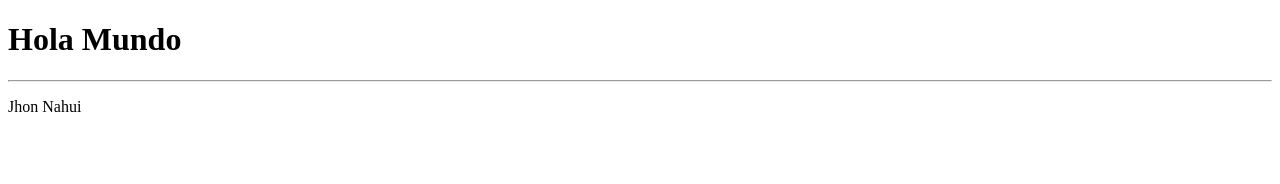
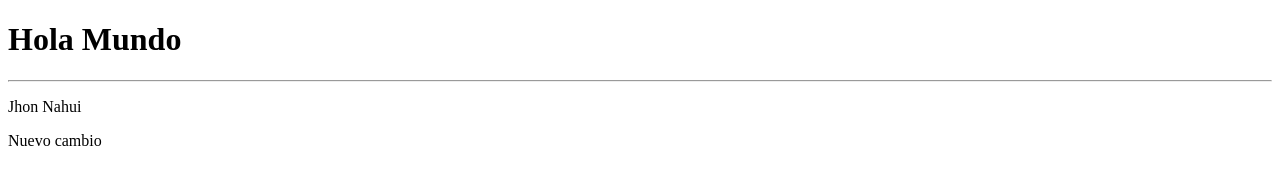
Before and after one commit to Jhon-Nahui/PrimerSitioWeb, a plain HTML site: page docs/index.html in a window 1280 px wide. Drawn offline with Linux system fonts and the light colour scheme.

Commit message:
Agrego nuevo cambio

```diff
--- a/docs/index.html
+++ b/docs/index.html
@@ -9,6 +9,7 @@
     <h1>Hola Mundo</h1>
     <hr>
     <p>Jhon Nahui</p>
+    <p>Nuevo cambio</p>
     <script src="./js/app.js"></script>
 </body>
 </html>
```
